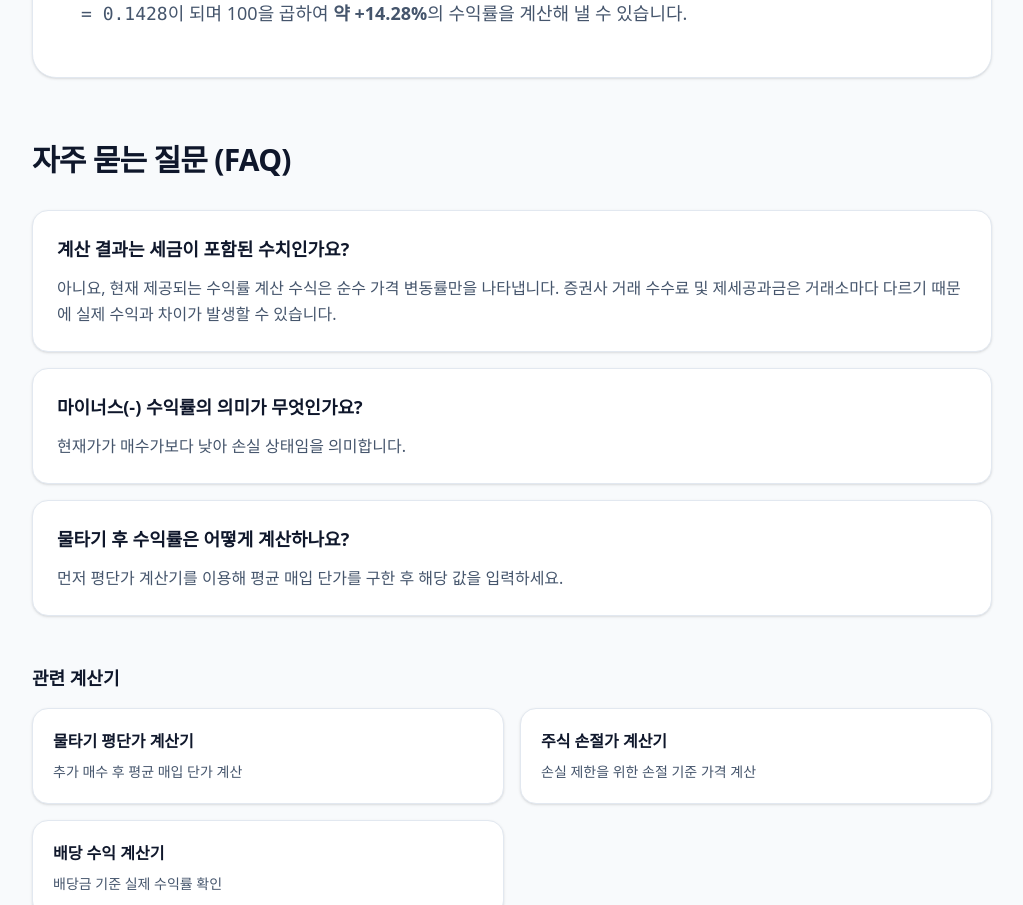
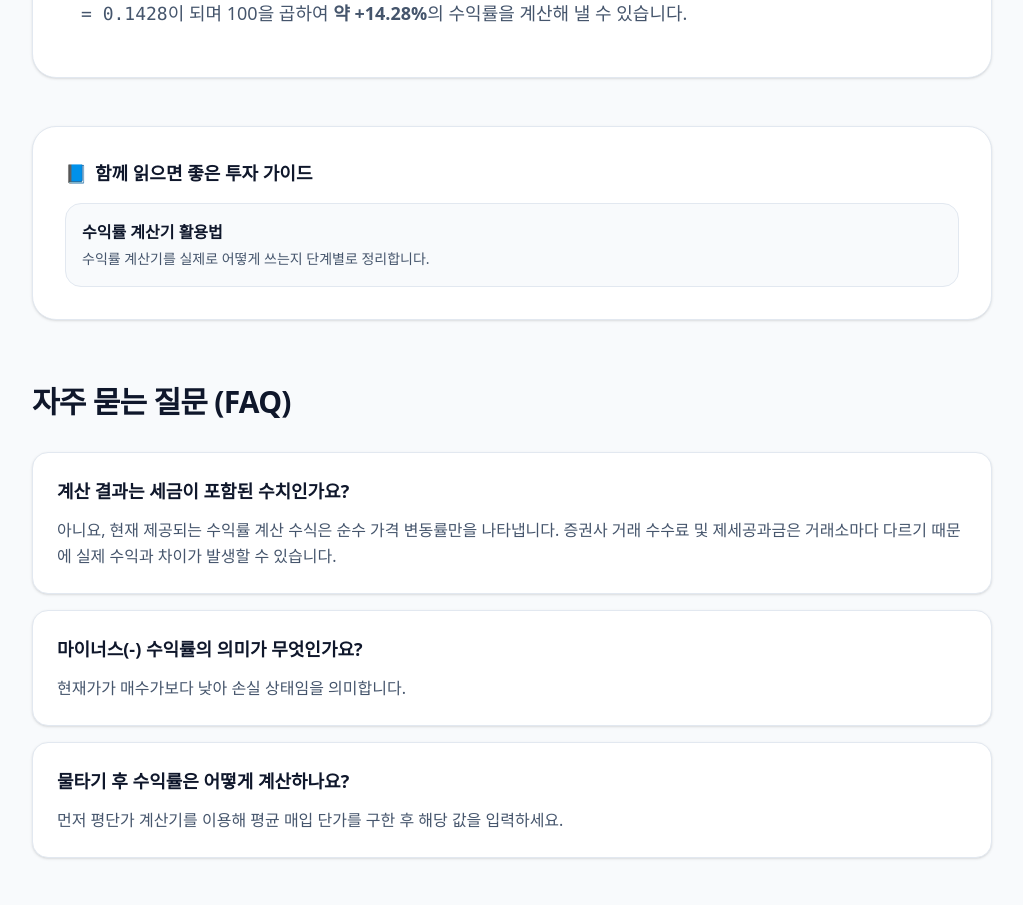
Before and after one commit to YG-coder/stock-calculator, a Next.js app: page /profit-calculator in a window 1280 px wide. Shown: the part 1940-2845 px from the top of the page, without its empty margins (128-1151 px from the left). Built offline with nearby package versions, Linux system fonts and the light colour scheme.

Commit message:
seo: 가이드 콘텐츠와 계산기 역링크 구조 강화

```diff
--- a/src/app/average-price-calculator/page.tsx
+++ b/src/app/average-price-calculator/page.tsx
@@ -13,6 +13,7 @@ import {
 
 import SeoContent from "@/components/seo/SeoContent"
 import InternalLinks from "@/components/seo/InternalLinks"
+import GuideLinks from "@/components/seo/GuideLinks"
 
 export const metadata = buildMetadata({
   title: "주식 평단가 계산기",
@@ -96,6 +97,8 @@ export default function AveragePriceCalculatorPage() {
             </Article>
           </SectionCard>
 
+                <GuideLinks slugs={["when-not-to-average-down", "average-price-meaning"]} />
+
           <FaqSection title="자주 묻는 질문 (FAQ)">
             {FAQ_ITEMS.map((faq) => (
               <FaqItem key={faq.question} question={faq.question} answer={faq.answer} />
--- a/src/app/compound-interest-calculator/page.tsx
+++ b/src/app/compound-interest-calculator/page.tsx
@@ -13,6 +13,7 @@ import {
 } from "@/components/ui/Shared";
 import SeoContent from "@/components/seo/SeoContent";
 import InternalLinks from "@/components/seo/InternalLinks";
+import GuideLinks from "@/components/seo/GuideLinks";
 
 const config = calculatorPages["compound-interest-calculator"];
 
@@ -83,6 +84,8 @@ export default function CompoundInterestCalculatorPage() {
                     </Article>
                 </SectionCard>
 
+                <GuideLinks slugs={["compound-investing"]} />
+
                 <FaqSection title="자주 묻는 질문 (FAQ)">
             {FAQ_ITEMS.map((faq) => (
               <FaqItem key={faq.question} question={faq.question} answer={faq.answer} />
--- a/src/app/position-size-calculator/page.tsx
+++ b/src/app/position-size-calculator/page.tsx
@@ -3,6 +3,7 @@ import { buildMetadata } from "@/lib/metadata";
 import CalculatorJsonLd from "@/components/seo/CalculatorJsonLd";
 import SeoContent from "@/components/seo/SeoContent";
 import InternalLinks from "@/components/seo/InternalLinks";
+import GuideLinks from "@/components/seo/GuideLinks";
 import {
   PageHeader,
   SectionCard,
@@ -95,6 +96,8 @@ export default function PositionSizeCalculatorPage() {
             </Article>
           </SectionCard>
 
+                <GuideLinks slugs={["stop-loss-ratio"]} />
+
           <FaqSection title="자주 묻는 질문 (FAQ)">
             {FAQ_ITEMS.map((faq) => (
               <FaqItem key={faq.question} question={faq.question} answer={faq.answer} />
--- a/src/app/profit-calculator/page.tsx
+++ b/src/app/profit-calculator/page.tsx
@@ -18,6 +18,7 @@ import {
 
 import SeoContent from "@/components/seo/SeoContent";
 import InternalLinks from "@/components/seo/InternalLinks";
+import GuideLinks from "@/components/seo/GuideLinks";
 
 export const metadata = buildMetadata({
   title: "주식 수익률 계산기",
@@ -88,6 +89,8 @@ export default function ProfitCalculatorPage() {
             </Article>
           </SectionCard>
 
+                <GuideLinks slugs={["profit-calculator-guide"]} />
+
           {/* FAQ */}
           <FaqSection title="자주 묻는 질문 (FAQ)">
             {FAQ_ITEMS.map((faq) => (
--- a/src/app/stop-loss-calculator/page.tsx
+++ b/src/app/stop-loss-calculator/page.tsx
@@ -12,6 +12,7 @@ import {
 } from "@/components/ui/Shared";
 import SeoContent from "@/components/seo/SeoContent";
 import InternalLinks from "@/components/seo/InternalLinks";
+import GuideLinks from "@/components/seo/GuideLinks";
 
 export const metadata = buildMetadata({
     title: "주식 손절가 계산기",
@@ -95,6 +96,8 @@ export default function StopLossCalculatorPage() {
                     </Article>
                 </SectionCard>
 
+                <GuideLinks slugs={["stop-loss-ratio"]} />
+
                 <FaqSection title="자주 묻는 질문 (FAQ)">
             {FAQ_ITEMS.map((faq) => (
               <FaqItem key={faq.question} question={faq.question} answer={faq.answer} />
--- a/src/app/target-price-calculator/page.tsx
+++ b/src/app/target-price-calculator/page.tsx
@@ -13,6 +13,7 @@ import {
 
 import SeoContent from "@/components/seo/SeoContent"
 import InternalLinks from "@/components/seo/InternalLinks"
+import GuideLinks from "@/components/seo/GuideLinks"
 
 export const metadata = buildMetadata({
   title: "주식 목표가 계산기",
@@ -93,6 +94,8 @@ export default function TargetPriceCalculatorPage() {
             </Article>
           </SectionCard>
 
+                <GuideLinks slugs={["stop-loss-ratio"]} />
+
           <FaqSection title="자주 묻는 질문 (FAQ)">
             {FAQ_ITEMS.map((faq) => (
               <FaqItem key={faq.question} question={faq.question} answer={faq.answer} />
--- /dev/null
+++ b/src/components/seo/GuideLinks.tsx
@@ -0,0 +1,58 @@
+/**
+ * src/components/seo/GuideLinks.tsx
+ *
+ * 계산기 페이지 → 관련 투자 가이드로 보내는 역방향 내부 링크 블록.
+ *
+ * 사용:
+ *   <GuideLinks slugs={["stop-loss-ratio"]} />
+ *   <GuideLinks slugs={["average-price-meaning", "when-not-to-average-down"]} />
+ *
+ * 가이드 제목/요약은 guidePages.ts에서 직접 읽어오므로,
+ * 가이드 내용이 바뀌면 링크 텍스트도 자동으로 따라갑니다(단일 출처 유지).
+ * 발행되지 않았거나(slug published:false) 존재하지 않는 가이드는 자동 제외됩니다.
+ */
+
+import Link from "next/link";
+import { getGuide } from "@/data/guidePages";
+
+type Props = {
+    slugs: string[];
+    title?: string;
+};
+
+export default function GuideLinks({
+    slugs,
+    title = "함께 읽으면 좋은 투자 가이드",
+}: Props) {
+    const guides = slugs
+        .map((s) => getGuide(s))
+        .filter((g): g is NonNullable<typeof g> => !!g && g.published);
+
+    if (guides.length === 0) return null;
+
+    return (
+        <section className="mt-12 rounded-3xl border border-slate-200 bg-white p-6 shadow-sm md:p-8">
+            <h2 className="mb-4 flex items-center gap-2 text-lg font-bold text-slate-900">
+                <span aria-hidden>📘</span>
+                {title}
+            </h2>
+            <ul className="space-y-3">
+                {guides.map((g) => (
+                    <li key={g.slug}>
+                        <Link
+                            href={`/guides/${g.slug}`}
+                            className="group block rounded-2xl border border-slate-200 bg-slate-50 p-4 transition hover:border-slate-300 hover:bg-white"
+                        >
+                            <span className="font-semibold text-slate-900 group-hover:text-slate-700">
+                                {g.title}
+                            </span>
+                            <span className="mt-1 block text-sm leading-relaxed text-slate-600">
+                                {g.summary}
+                            </span>
+                        </Link>
+                    </li>
+                ))}
+            </ul>
+        </section>
+    );
+}
```
